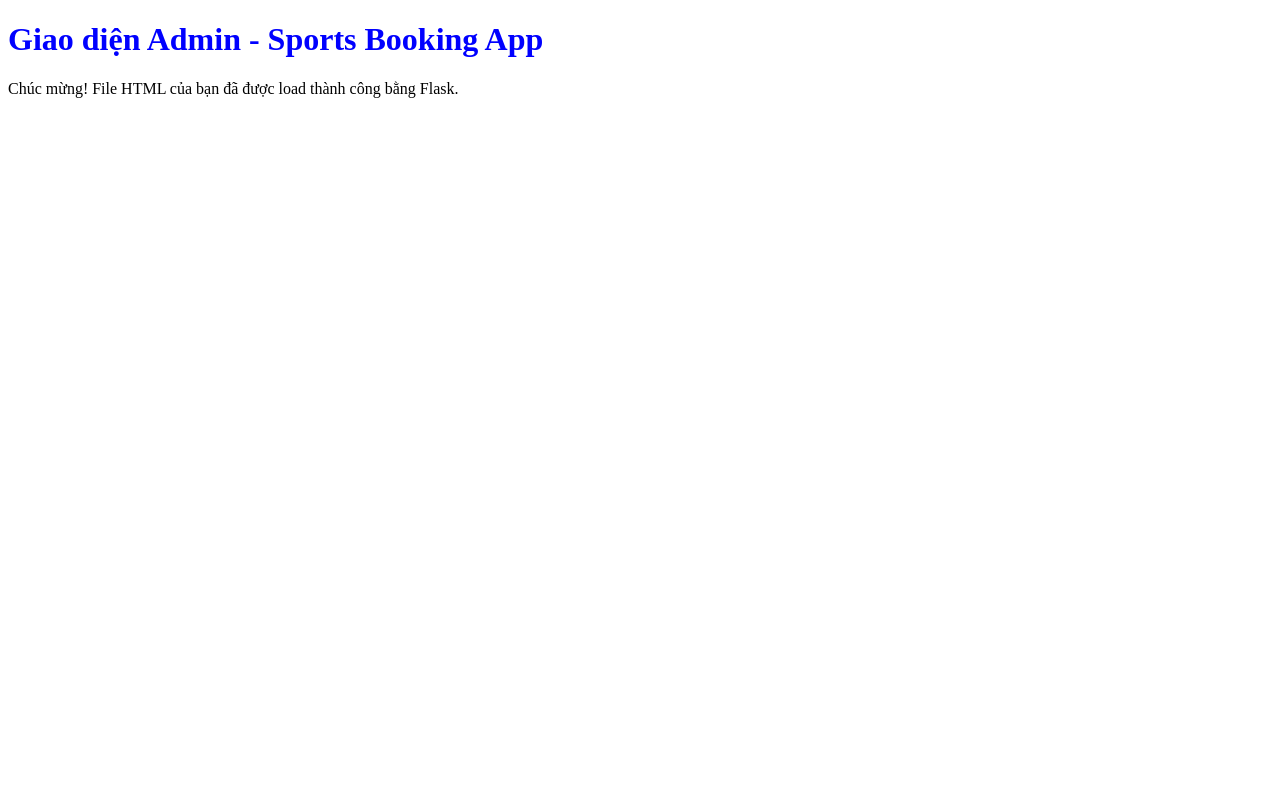
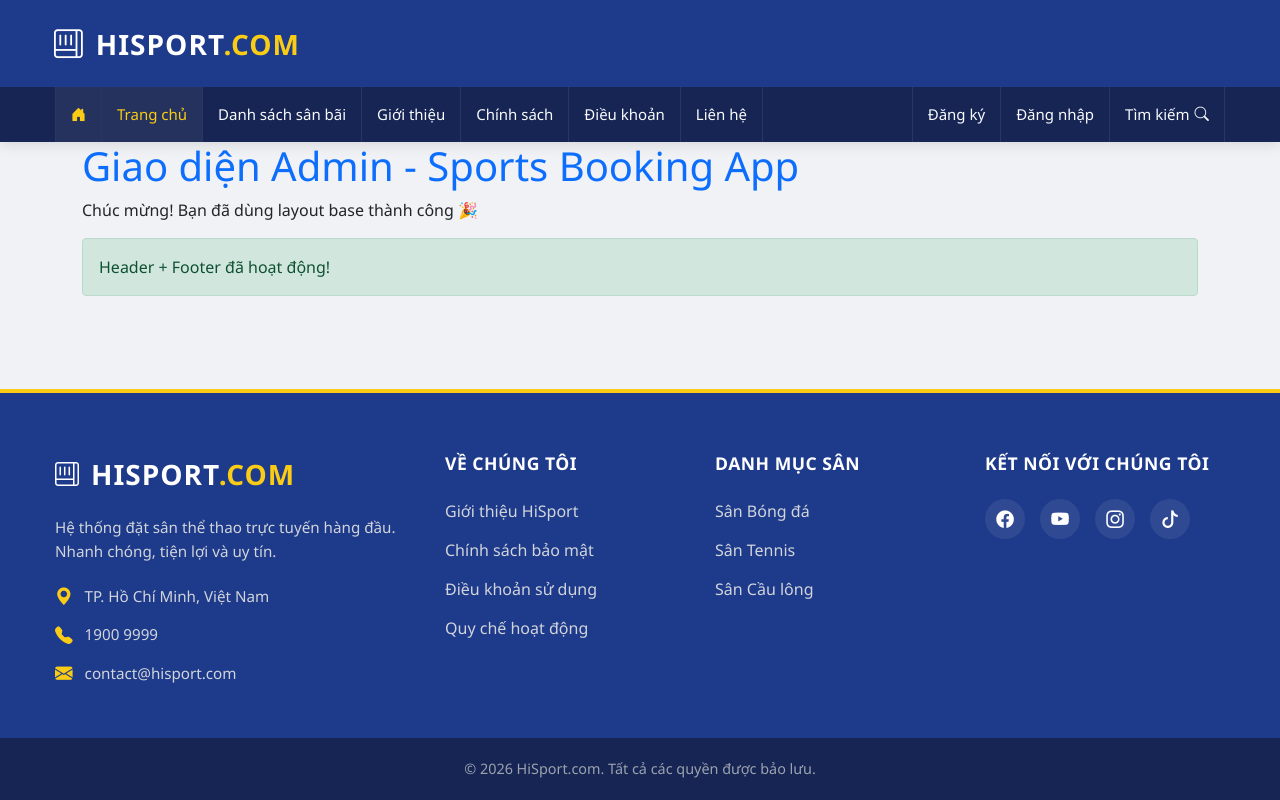
Before and after one commit to dangnhatnam123/SportsBookingApp, a Flask app: page / in a window 1280 px wide. Run offline with Flask 3, Linux system fonts and the light colour scheme.

Commit message:
add giao dien header , footer

```diff
--- a/app/__init__.py
+++ b/app/__init__.py
@@ -3,8 +3,10 @@ from flask_sqlalchemy import SQLAlchemy
 
 app = Flask(__name__)
 
-# Thay đổi user, password, host, port và ten_db cho đúng với MySQL của bạn
 app.config['SQLALCHEMY_DATABASE_URI'] = 'mysql+pymysql://root:123456@localhost:3307/sportdb?charset=utf8mb4'
 app.config['SQLALCHEMY_TRACK_MODIFICATIONS'] = False
 
 db = SQLAlchemy(app)
+
+from app.views import main_bp
+app.register_blueprint(main_bp)
--- /dev/null
+++ b/app/static/css/main.css
@@ -0,0 +1,276 @@
+
+:root {
+    --blue-main: #1e3a8a;
+    --blue-dark: #172554;
+    --yellow-accent: #facc15;
+    --text-light: #f8fafc;
+    --border-color: rgba(255, 255, 255, 0.08);
+}
+
+body {
+    margin: 0;
+    font-family: 'Segoe UI', Roboto, Helvetica, Arial, sans-serif;
+    background-color: #f0f2f5;
+    display: flex;
+    flex-direction: column;
+    min-height: 100vh;
+}
+
+
+section.container {
+    flex: 1;
+}
+
+.container-custom {
+    max-width: 1200px;
+    margin: 0 auto;
+    padding: 0 15px;
+}
+
+
+.sports-header {
+    background-color: var(--blue-main);
+    color: var(--text-light);
+    box-shadow: 0 4px 12px rgba(0, 0, 0, 0.1);
+}
+
+.header-top {
+    padding: 22px 0;
+}
+
+.logo {
+    text-decoration: none;
+    color: #ffffff !important;
+    font-size: 28px;
+    font-weight: 900;
+    display: flex;
+    align-items: center;
+    gap: 12px;
+    transition: transform 0.3s ease;
+}
+
+.logo:hover {
+    transform: translateY(-2px);
+}
+
+.logo-text {
+    letter-spacing: 1px;
+}
+
+.logo .highlight {
+    color: var(--yellow-accent);
+}
+
+
+.header-bottom {
+    background-color: var(--blue-dark);
+}
+
+.nav-wrapper {
+    display: flex;
+    justify-content: space-between;
+    align-items: center;
+}
+
+ul.main-menu, ul.right-menu {
+    list-style: none;
+    margin: 0;
+    padding: 0;
+    display: flex;
+}
+
+.main-menu > li, .right-menu > li {
+    border-right: 1px solid var(--border-color);
+}
+.main-menu > li:first-child, .right-menu > li:first-child {
+    border-left: 1px solid var(--border-color);
+}
+
+.main-menu a, .right-menu a {
+    text-decoration: none;
+    color: var(--text-light);
+    padding: 16px 15px;
+    display: block;
+    font-size: 15px;
+    font-weight: 500;
+    transition: all 0.3s ease;
+    white-space: nowrap;
+}
+
+
+.main-menu a:hover, .right-menu a:hover, .main-menu a.active {
+    background-color: rgba(255, 255, 255, 0.06);
+    color: var(--yellow-accent);
+}
+
+.dropdown {
+    position: relative;
+}
+
+.submenu {
+    display: none;
+    position: absolute;
+    top: 100%;
+    left: 0;
+    background-color: #ffffff;
+    min-width: 250px;
+    box-shadow: 0 10px 30px rgba(0,0,0,0.15); /* Bóng đổ mềm mại */
+    padding: 8px 0;
+    z-index: 1000;
+    list-style: none;
+    border-radius: 0 0 8px 8px; /* Bo góc dưới */
+}
+
+
+.submenu::before {
+    content: "";
+    position: absolute;
+    top: -8px;
+    left: 40px;
+    border-width: 0 8px 8px 8px;
+    border-style: solid;
+    border-color: transparent transparent #ffffff transparent;
+}
+
+.dropdown:hover .submenu {
+    display: block;
+    animation: fadeInDown 0.3s ease;
+}
+
+.submenu li {
+    border: none;
+}
+
+.submenu a {
+    color: #334155;
+    padding: 14px 24px;
+    font-weight: 500;
+    border-bottom: 1px solid #f1f5f9;
+    transition: all 0.2s ease;
+}
+
+.submenu li:last-child a {
+    border-bottom: none;
+}
+
+.submenu a:hover {
+    background-color: #f8fafc;
+    color: var(--blue-main);
+    padding-left: 30px;
+}
+
+.search-box a {
+    display: flex;
+    }
+
+/*FOOTER*/
+.sports-footer {
+    background-color: var(--blue-main);
+    color: #d1d5db;
+    padding-top: 60px;
+    margin-top: 50px;
+    border-top: 4px solid var(--yellow-accent);
+}
+
+.footer-grid {
+    display: grid;
+    grid-template-columns: 1.5fr 1fr 1fr 1fr;
+    gap: 30px;
+    margin-bottom: 40px;
+}
+
+.footer-col h3 {
+    color: #ffffff;
+    font-size: 1.1rem;
+    margin-bottom: 25px;
+    font-weight: 600;
+    text-transform: uppercase;
+    letter-spacing: 0.5px;
+}
+
+.brand-col .logo-footer {
+    margin-bottom: 20px;
+    display: inline-flex;
+}
+
+.footer-desc {
+    line-height: 1.6;
+    margin-bottom: 20px;
+    font-size: 0.95rem;
+}
+
+
+.contact-info p {
+    margin-bottom: 12px;
+    display: flex;
+    align-items: center;
+    gap: 12px;
+    font-size: 0.95rem;
+}
+
+.contact-info i {
+    color: var(--yellow-accent);
+    font-size: 1.1rem;
+}
+
+
+.footer-col ul {
+    list-style: none;
+    padding: 0;
+    margin: 0;
+}
+
+.footer-col ul li {
+    margin-bottom: 15px;
+}
+
+.footer-col ul a {
+    color: #d1d5db;
+    text-decoration: none;
+    transition: all 0.3s ease;
+    display: inline-block;
+}
+
+.footer-col ul a:hover {
+    color: var(--yellow-accent);
+    transform: translateX(5px);
+}
+
+
+.social-links {
+    display: flex;
+    gap: 15px;
+}
+
+.social-links a {
+    display: flex;
+    align-items: center;
+    justify-content: center;
+    width: 40px;
+    height: 40px;
+    background-color: rgba(255, 255, 255, 0.08);
+    color: #ffffff;
+    border-radius: 50%;
+    text-decoration: none;
+    font-size: 1.1rem;
+    transition: all 0.3s ease;
+}
+
+.social-links a:hover {
+    background-color: var(--yellow-accent);
+    color: var(--blue-main);
+    transform: translateY(-4px);
+}
+
+
+.footer-bottom {
+    background-color: var(--blue-dark);
+    text-align: center;
+    padding: 20px 0;
+    font-size: 0.9rem;
+    color: #9ca3af;
+}
+
+.footer-bottom p {
+    margin: 0;
+}
--- /dev/null
+++ b/app/static/js/main.js
@@ -0,0 +1,18 @@
+document.addEventListener("DOMContentLoaded", function() {
+    // 1. Lấy đường dẫn hiện tại trên thanh địa chỉ (ví dụ: / hoặc /gioi-thieu)
+    let currentPath = window.location.pathname;
+
+    // 2. Gom tất cả các đường link trong thanh menu lại
+    let menuLinks = document.querySelectorAll('.main-menu a, .right-menu a');
+
+    // 3. Cho code chạy qua từng cái link một
+    menuLinks.forEach(link => {
+        // Lấy cái đích đến của link đó (href)
+        let linkPath = link.getAttribute('href');
+
+        // Nếu đích đến khớp với trang hiện tại -> Bật đèn vàng (thêm class active)
+        if (linkPath === currentPath) {
+            link.classList.add('active');
+        }
+    });
+});
--- a/app/templates/admin/admin.html
+++ b/app/templates/admin/admin.html
@@ -1,11 +1,13 @@
-<!DOCTYPE html>
-<html lang="vi">
-<head>
-    <meta charset="UTF-8">
-    <title>Trang Quản Trị</title>
-</head>
-<body>
-    <h1 style="color: blue;">Giao diện Admin - Sports Booking App</h1>
-    <p>Chúc mừng! File HTML của bạn đã được load thành công bằng Flask.</p>
-</body>
-</html>
+{% extends 'layout/base.html' %}
+
+{% block content %}
+
+<h1 class="text-primary">Giao diện Admin - Sports Booking App</h1>
+
+<p>Chúc mừng! Bạn đã dùng layout base thành công 🎉</p>
+
+<div class="alert alert-success">
+    Header + Footer đã hoạt động!
+</div>
+
+{% endblock %}
--- /dev/null
+++ b/app/templates/layout/base.html
@@ -0,0 +1,28 @@
+<!DOCTYPE html>
+<html lang="en">
+<head>
+    <meta charset="UTF-8">
+    <title>{% block title %} {% endblock %}</title>
+    <link href="https://cdn.jsdelivr.net/npm/bootstrap@5.0.2/dist/css/bootstrap.min.css" rel="stylesheet" integrity="sha384-EVSTQN3/azprG1Anm3QDgpJLIm9Nao0Yz1ztcQTwFspd3yD65VohhpuuCOmLASjC" crossorigin="anonymous">
+    <script src="https://cdn.jsdelivr.net/npm/bootstrap@5.0.2/dist/js/bootstrap.bundle.min.js" integrity="sha384-MrcW6ZMFYlzcLA8Nl+NtUVF0sA7MsXsP1UyJoMp4YLEuNSfAP+JcXn/tWtIaxVXM" crossorigin="anonymous"></script>
+    <link rel="stylesheet" href="https://cdn.jsdelivr.net/npm/bootstrap-icons@1.11.1/font/bootstrap-icons.css">
+    <link rel="stylesheet" href="{{ url_for('static', filename='css/main.css') }}">
+</head>
+<body>
+
+{% block header %}
+{% include 'layout/header.html' %}
+{% endblock %}
+
+<section class="container">
+    {% block content required %}
+    {% endblock %}
+</section>
+
+{% block footer %}
+{% include 'layout/footer.html' %}
+{% endblock %}
+
+<script src="{{ url_for('static', filename='js/main.js') }}"></script>
+</body>
+</html>
--- /dev/null
+++ b/app/templates/layout/footer.html
@@ -0,0 +1,51 @@
+<footer class="sports-footer">
+    <div class="container-custom">
+        <div class="footer-grid">
+            <div class="footer-col brand-col">
+                <a href="/" class="logo logo-footer">
+                    <i class="bi bi-layout-text-window text-white" style="font-size: 1.5rem; transform: rotate(90deg);"></i>
+                    <span class="logo-text">HISPORT<span class="highlight">.COM</span></span>
+                </a>
+                <p class="footer-desc">Hệ thống đặt sân thể thao trực tuyến hàng đầu. Nhanh chóng, tiện lợi và uy tín.</p>
+                <div class="contact-info">
+                    <p><i class="bi bi-geo-alt-fill"></i> TP. Hồ Chí Minh, Việt Nam</p>
+                    <p><i class="bi bi-telephone-fill"></i> 1900 9999</p>
+                    <p><i class="bi bi-envelope-fill"></i> contact@hisport.com</p>
+                </div>
+            </div>
+
+            <div class="footer-col">
+                <h3>Về chúng tôi</h3>
+                <ul>
+                    <li><a href="#">Giới thiệu HiSport</a></li>
+                    <li><a href="#">Chính sách bảo mật</a></li>
+                    <li><a href="#">Điều khoản sử dụng</a></li>
+                    <li><a href="#">Quy chế hoạt động</a></li>
+                </ul>
+            </div>
+
+            <div class="footer-col">
+                <h3>Danh mục sân</h3>
+                <ul>
+                    <li><a href="#">Sân Bóng đá</a></li>
+                    <li><a href="#">Sân Tennis</a></li>
+                    <li><a href="#">Sân Cầu lông</a></li>
+                </ul>
+            </div>
+
+            <div class="footer-col">
+                <h3>Kết nối với chúng tôi</h3>
+                <div class="social-links">
+                    <a href="#" title="Facebook"><i class="bi bi-facebook"></i></a>
+                    <a href="#" title="YouTube"><i class="bi bi-youtube"></i></a>
+                    <a href="#" title="Instagram"><i class="bi bi-instagram"></i></a>
+                    <a href="#" title="Tiktok"><i class="bi bi-tiktok"></i></a>
+                </div>
+            </div>
+        </div>
+    </div>
+
+    <div class="footer-bottom">
+        <p>&copy; 2026 HiSport.com. Tất cả các quyền được bảo lưu.</p>
+    </div>
+</footer>
--- /dev/null
+++ b/app/templates/layout/header.html
@@ -0,0 +1,39 @@
+<header class="sports-header">
+    <div class="header-top">
+        <div class="container-custom">
+            <a href="/" class="logo">
+                <i class="bi bi-layout-text-window text-white" style="font-size: 1.8rem; transform: rotate(90deg);"></i>
+                <span class="logo-text">HISPORT<span class="highlight">.COM</span></span>
+            </a>
+        </div>
+    </div>
+
+    <div class="header-bottom">
+        <div class="container-custom nav-wrapper">
+            <ul class="main-menu">
+                <li><a href="/" class="home-icon"><i class="bi bi-house-door-fill"></i></a></li>
+                <li><a href="/">Trang chủ</a></li>
+                <li class="dropdown">
+                    <a href="#">Danh sách sân bãi</a>
+                    <ul class="submenu">
+                        <li><a href="#">Bóng đá</a></li>
+                        <li><a href="#">Tennis</a></li>
+                        <li><a href="#">Cầu lông</a></li>
+                    </ul>
+                </li>
+                <li><a href="#">Giới thiệu</a></li>
+                <li><a href="#">Chính sách</a></li>
+                <li><a href="#">Điều khoản</a></li>
+                <li><a href="#">Liên hệ</a></li>
+            </ul>
+
+            <ul class="right-menu">
+                <li><a href="#">Đăng ký</a></li>
+                <li><a href="#">Đăng nhập</a></li>
+                <li class="search-box">
+                    <a href="#">Tìm kiếm <i class="bi bi-search" style="font-size: 0.9rem; margin-left: 5px;"></i></a>
+                </li>
+            </ul>
+        </div>
+    </div>
+</header>
--- a/run.py
+++ b/run.py
@@ -1,12 +1,4 @@
-from flask_sqlalchemy import SQLAlchemy
-from flask import Flask
-from flask import __init__
-from app.views import main_bp
-
-app = Flask(__name__)
-app.config.from_object(__init__)
-
-app.register_blueprint(main_bp)
+from app import app
 
 if __name__ == '__main__':
     app.run(debug=True)
```
Also changed, not shown: app/models.py (+6 -11 lines).
